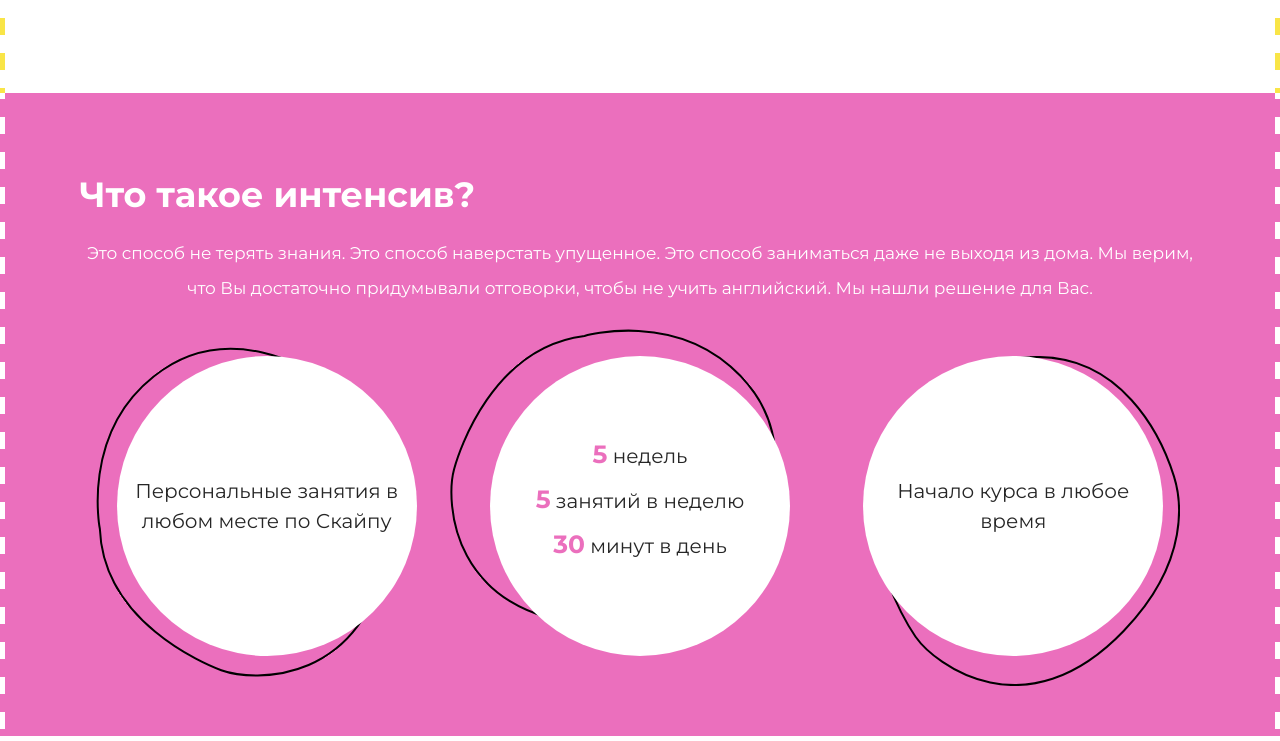
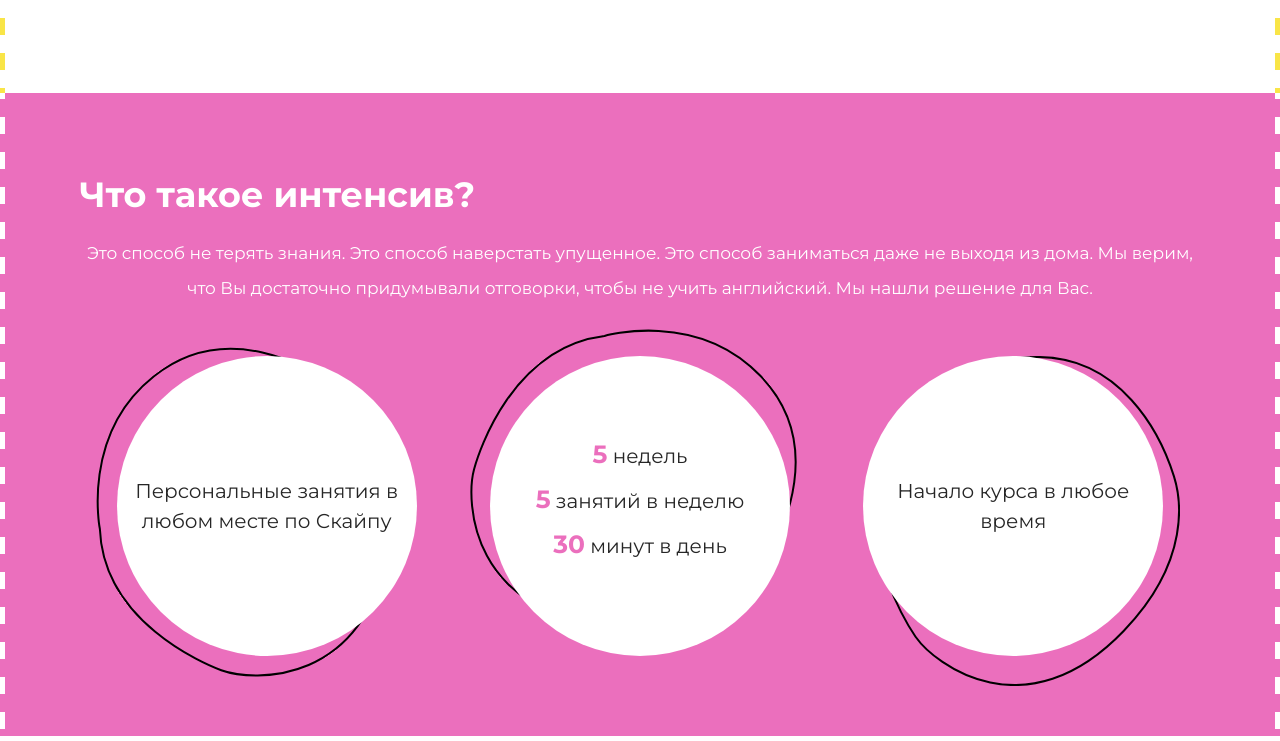
Before and after one commit to Byelmanov/holi, a website: page app/index.html in a window 1280 px wide. Shown: the part 942-1683 px from the top of the page. Drawn offline with Linux system fonts and the light colour scheme.

Commit message:
fix second crooked circle

```diff
--- a/app/sass/main.sass
+++ b/app/sass/main.sass
@@ -254,7 +254,7 @@ header
 			&:after
 				transform: rotate(50deg)
 				top: -40px
-				left: -40px
+				left: -20px
 		&:nth-child(3)
 			&:after
 				top: 0px
```
Also changed, not shown: app/css/main.min.css, build/css/main.min.css, build/index.html.
